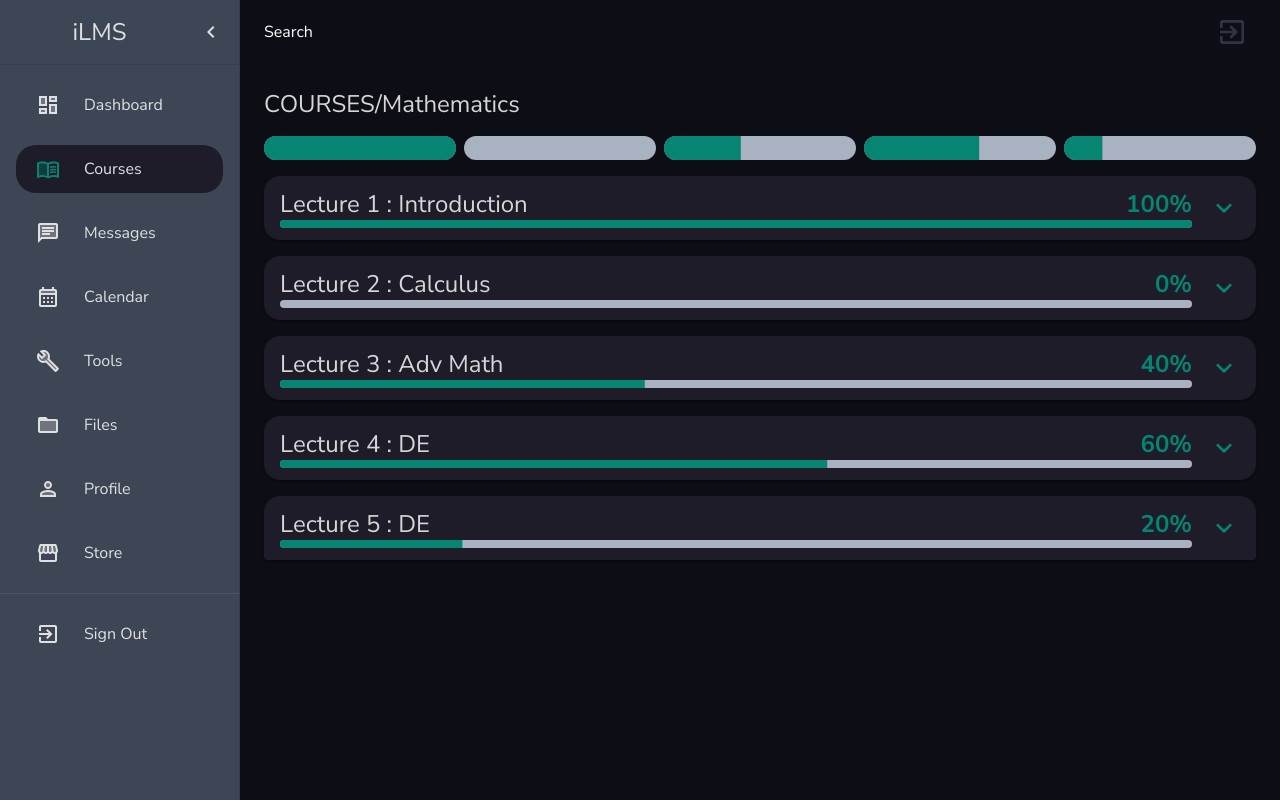
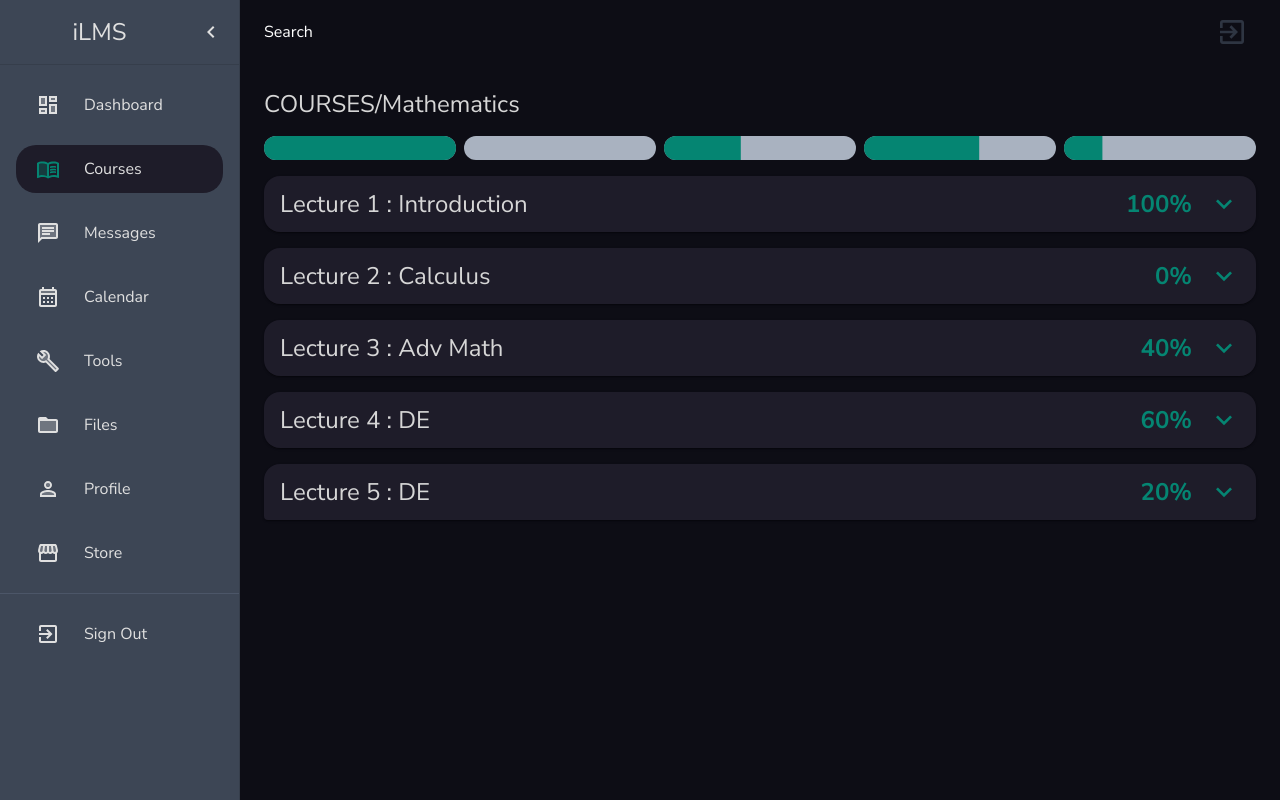
Before and after one commit to aramind/ilms, a React (Create React App) app: page /courses/1 in a window 1280 px wide. Built offline with nearby package versions, Linux system fonts and the light colour scheme; a web font is replaced by a local one.

Commit message:
feat: adding styling to accordion

```diff
--- a/src/index.css
+++ b/src/index.css
@@ -73,3 +73,19 @@ a {
 .colored {
   background-color: rgb(217, 215, 178);
 }
+
+/* MUI */
+.MuiAccordionSummary-content.Mui-expanded.MuiAccordionSummary-contentGutters {
+  margin-bottom: 0;
+  /* background-color: #c849c6; */
+}
+
+.MuiAccordionSummary-content.Mui-expanded.MuiAccordionSummary-contentGutters {
+  /* margin-bottom: 0; */
+  /* background-color: #21c326; */
+}
+
+.MuiButtonBase-root.MuiAccordionSummary-root.Mui-expanded.MuiAccordionSummary-gutters {
+  /* background-color: #046254; */
+  min-height: 32px !important;
+}
--- a/src/pages/course/Course.jsx
+++ b/src/pages/course/Course.jsx
@@ -95,7 +95,7 @@ const Course = () => {
               width: "100%",
               borderRadius: "1rem",
               bgcolor: (theme) => theme.palette.black.dark,
-              mb: 2,
+              mb: 5,
               "&:before": {
                 display: "none",
               },
@@ -107,6 +107,7 @@ const Course = () => {
                   sx={{
                     color: (theme) => theme.palette.primary.main,
                     fontSize: "2rem",
+                    margin: 0,
                   }}
                 />
               }
@@ -122,12 +123,6 @@ const Course = () => {
                     {topic?.progress}%
                   </Typography>
                 </Stack>
-                <Box width={1}>
-                  <ProgressIndicator
-                    value={topic?.progress || 0}
-                    height="8px"
-                  />
-                </Box>
               </Stack>
             </AccordionSummary>
             <AccordionDetails
@@ -135,8 +130,12 @@ const Course = () => {
                 display: "flex",
                 flexDirection: "column",
                 gap: 1,
+                pt: 0,
               }}
             >
+              <Box width={1} mt={1}>
+                <ProgressIndicator value={topic?.progress || 0} height="4px" />
+              </Box>
               <Stack width={1}>
                 {topic?.topicTasks?.map((task, j) => (
                   <WhiteTypography key={j}>
```
